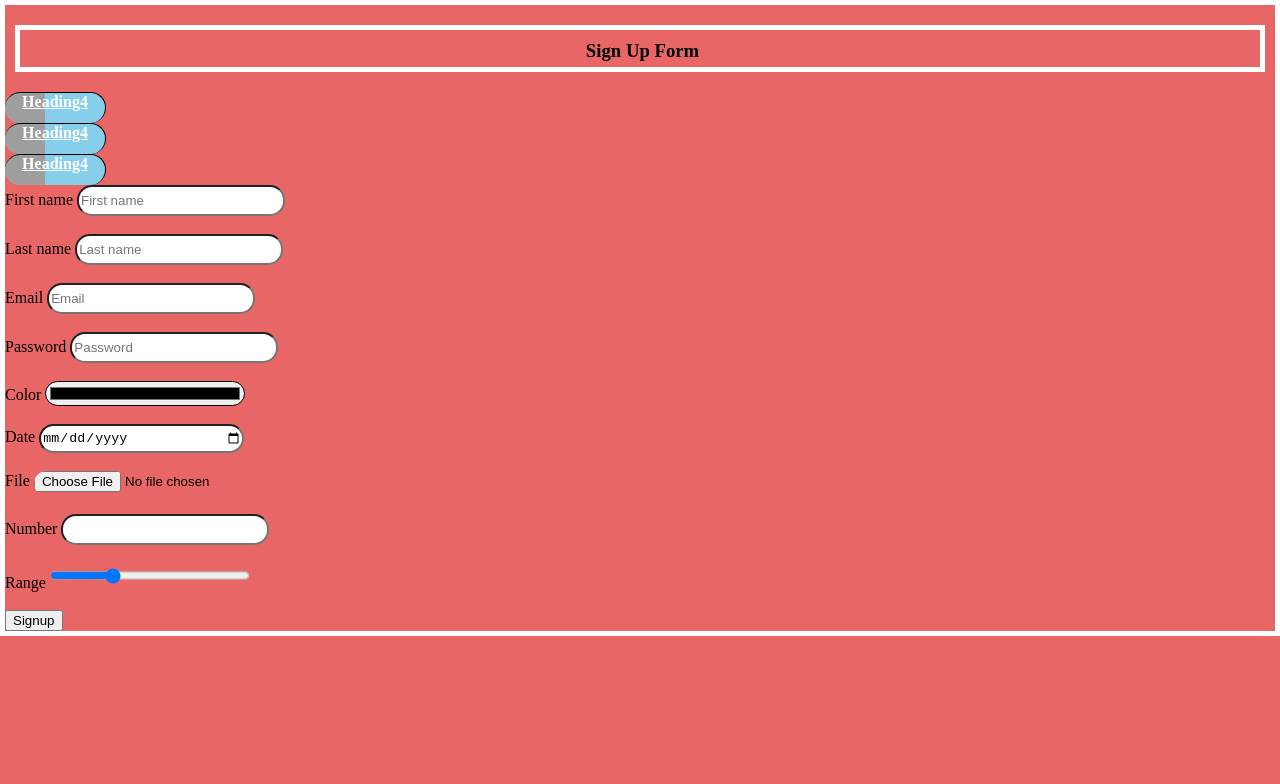
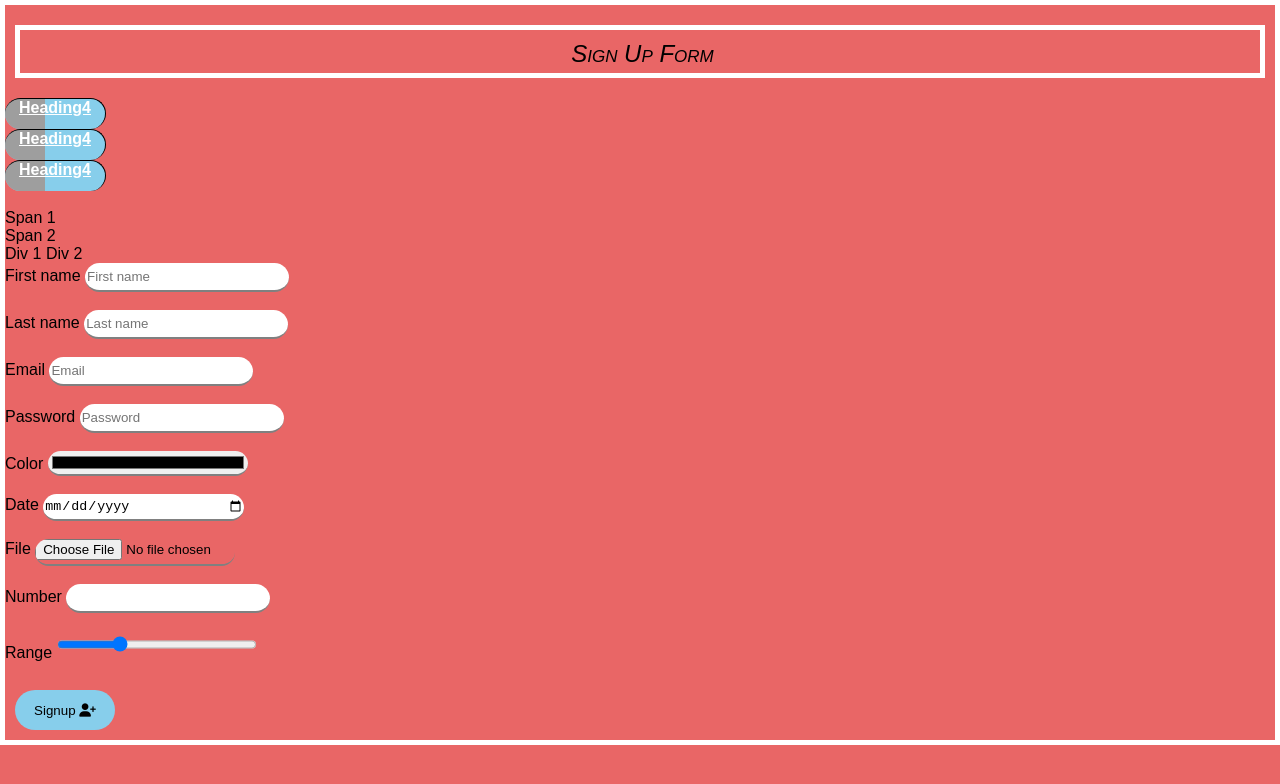
Before and after one commit to Rizwanishere/cgc-frontend, a plain HTML site: page forms.html in a window 1280 px wide. Drawn offline with Linux system fonts and the light colour scheme; grey boxes are pictures that could not be loaded.

Commit message:
CSS day2.1 basics

```diff
--- a/forms.html
+++ b/forms.html
@@ -5,6 +5,7 @@
     <meta name="viewport" content="width=device-width, initial-scale=1.0">
     <title>Sign Up</title>
     <link rel="stylesheet" href="style.css"/>
+    <link rel="stylesheet" href="https://cdnjs.cloudflare.com/ajax/libs/font-awesome/6.5.2/css/all.min.css">
 </head>
 <body>
     <form>
@@ -13,6 +14,14 @@
         <h4 class="form-name">Heading4</h4>
         <h4 class="form-name">Heading4</h4>
         <h4 class="form-name">Heading4</h4>
+
+        <br>
+        <span class="span">Span 1</span>
+        <span class="span">Span 2</span>
+
+        <div class="div">Div 1</div>
+        <div class="div">Div 2</div>
+        <br>
 
         <div>
             <label>First name</label>
@@ -52,7 +61,10 @@
         </div><br>
         <div>
             <!-- <input type="button" value="Signup"> -->
-            <button>Signup</button>
+            <button class="btn">
+                 Signup
+                <i class="fa-solid fa-user-plus"></i>
+            </button>
         </div>
     </form>
 </body>
--- a/style.css
+++ b/style.css
@@ -5,12 +5,15 @@
 body{
     background-color:rgb(233, 102, 102);
     border: 5px solid white;
+    font-family: Arial, Helvetica, sans-serif;
 }
 
 input{
     width:200px;
     height:25px;
     border-radius: 15px;
+    border: 0;
+    border-bottom: 2px solid gray;
 }
 
 .form-name{
@@ -36,6 +39,11 @@ input{
 }
 
 .heading{
+    font-size:x-large;
+    font-weight:lighter;
+    font-style: italic;
+    font-variant:small-caps;
+
     text-align: center;
 
     /* Top Right Bottom Left */
@@ -48,3 +56,20 @@ input{
     padding: 10px 5px 5px 10px;  /* Creates space inside border around elements*/
     margin: 20px 10px 20px 10px; /* Creates space outside the border*/
 }
+
+.span{
+    display: block;
+}
+
+.div{
+    display: inline;
+}
+
+.btn{
+    width: 100px;
+    height: 40px;
+    border: 0;
+    background-color:skyblue;
+    border-radius: 20px;
+    margin: 10px;
+}
```
